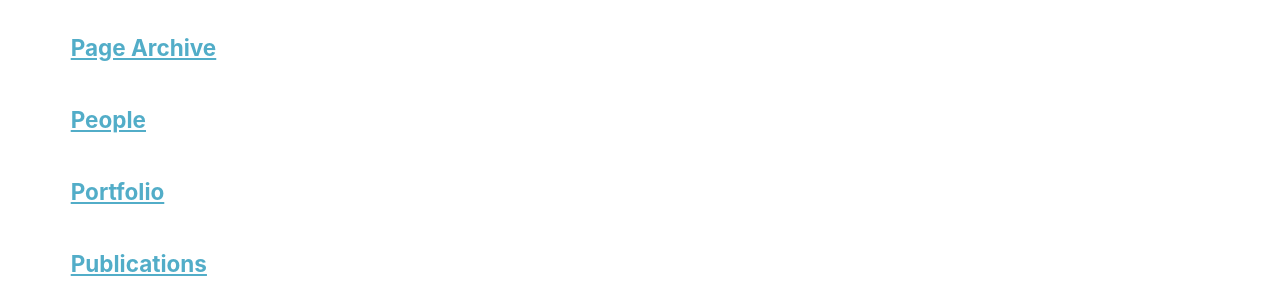
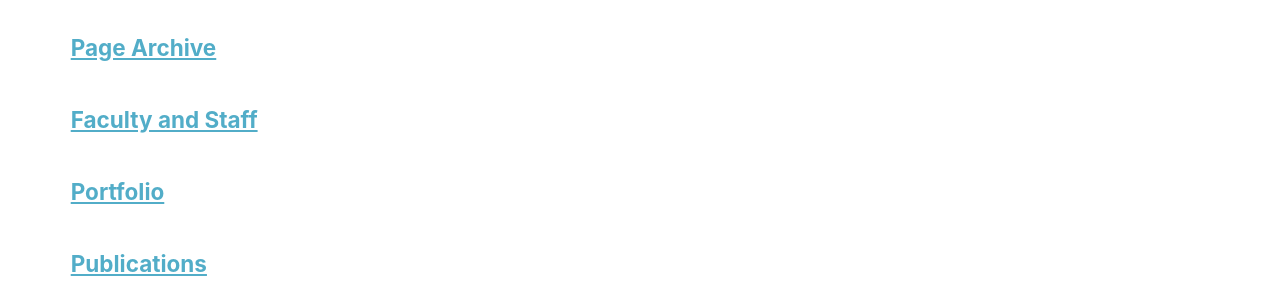
Before and after one commit to phyall/phyall.github.io, a Jekyll site: the page built from _pages/page-archive.html, in a window 1280 px wide. Shown: the part 1050-1350 px from the top of the page. Built offline with Jekyll 4.4.1, drawn with Linux system fonts in a browser that asks for light colours; a style sheet for code colours, icons or effects is not loaded.

Commit message:
Update people.md

```diff
--- a/_pages/people.md
+++ b/_pages/people.md
@@ -1,7 +1,8 @@
 ---
 layout: archive
-title: "People"
+title: "Faculty and Staff"
 permalink: /people/
+sidebar: quicklinks
 author_profile: true
 ---
 
```
